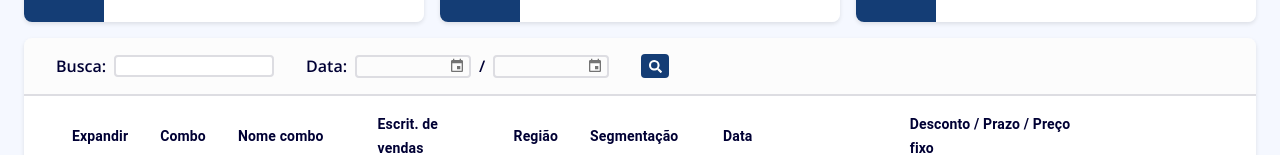
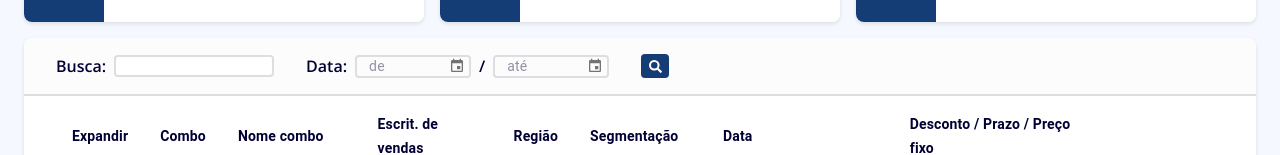
Before and after one commit to thiagoodiniz/combo-products-web, a React (Create React App) app: page /home in a window 1280 px wide. Shown: the part 138-293 px from the top of the page. Built offline with nearby package versions, Linux system fonts and the light colour scheme.

Commit message:
Placeholder para o DatePicker

```diff
--- a/src/ components/DatePicker/index.tsx
+++ b/src/ components/DatePicker/index.tsx
@@ -10,9 +10,10 @@ const ptBR = moment.locale('pt-br');
 interface DatePickerProps {
     selectedDate: moment.Moment | null;
     setDate(date: moment.Moment | null): void;
+    placeholder?: string;
 }
 
-const DatePicker: React.FC<DatePickerProps> = ({ selectedDate, setDate }) => {
+const DatePicker: React.FC<DatePickerProps> = ({ selectedDate, setDate, placeholder='' }) => {
 
     return (
         <MuiPickersUtilsProvider
@@ -27,6 +28,7 @@ const DatePicker: React.FC<DatePickerProps> = ({ selectedDate, setDate }) => {
                 format="DD/MM/YY"
                 value={selectedDate}
                 onChange={setDate}
+                placeholder={placeholder}
             />
         </MuiPickersUtilsProvider>
     );
--- a/src/pages/Home/TableContainer/TableFilter/index.tsx
+++ b/src/pages/Home/TableContainer/TableFilter/index.tsx
@@ -19,11 +19,13 @@ const TableFilter: React.FC = () => {
                 <DatePicker
                     selectedDate={startDate}
                     setDate={setStartDate}
+                    placeholder="de"
                 />
                 <span className="divisor">/</span>
                 <DatePicker
                     selectedDate={endDate}
                     setDate={setEndDate}
+                    placeholder="até"
                 />
             </div>
             <SearchButton />
```
